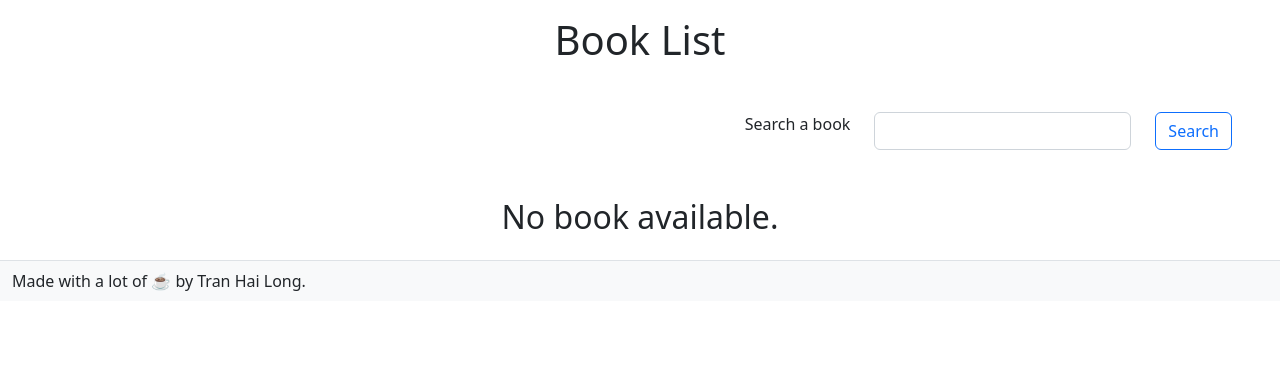
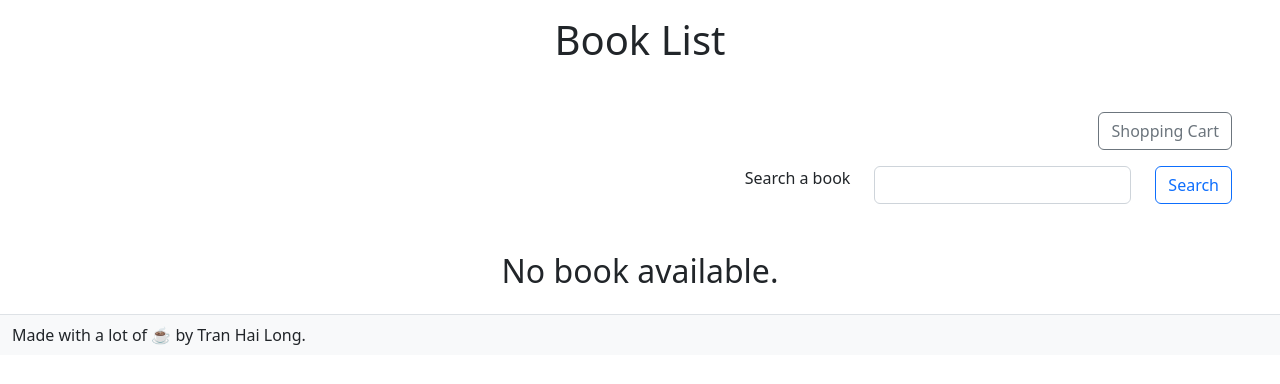
Before and after one commit to tran-hai-long/book_website_demo, a Django app: page /books/ in a window 1280 px wide. Shown: the part 73-457 px from the top of the page. Run offline with Django 4.2, Linux system fonts and the light colour scheme; data that the repository does not hold is empty.

Commit message:
Add a shopping cart button to book_list.html and book_detail.html

```diff
--- a/book/templates/book/book_detail.html
+++ b/book/templates/book/book_detail.html
@@ -4,6 +4,9 @@
     <main class="container-fluid px-3 px-md-5">
         <section class="row">
             <h1 class="mb-5 text-center">Book details</h1>
+            <div class="text-end mb-3">
+                <a href="{% url 'shopping_cart' %}" class="btn btn-outline-secondary"> Shopping Cart</a>
+            </div>
             <section class="col-md-6">
                 <h2>{{ book.title }}</h2>
                 <p>Author: {{ book.author }}</p>
--- a/book/templates/book/book_list.html
+++ b/book/templates/book/book_list.html
@@ -3,6 +3,9 @@
 {% block main %}
     <main class="container-fluid px-3 px-md-5">
         <h1 class="mb-5 text-center">Book List</h1>
+        <div class="text-end mb-3">
+            <a href="{% url 'shopping_cart' %}" class="btn btn-outline-secondary"> Shopping Cart</a>
+        </div>
         <form method="get"
               action="{% url 'book_search' %}"
               class="row mb-5 justify-content-end">
```
